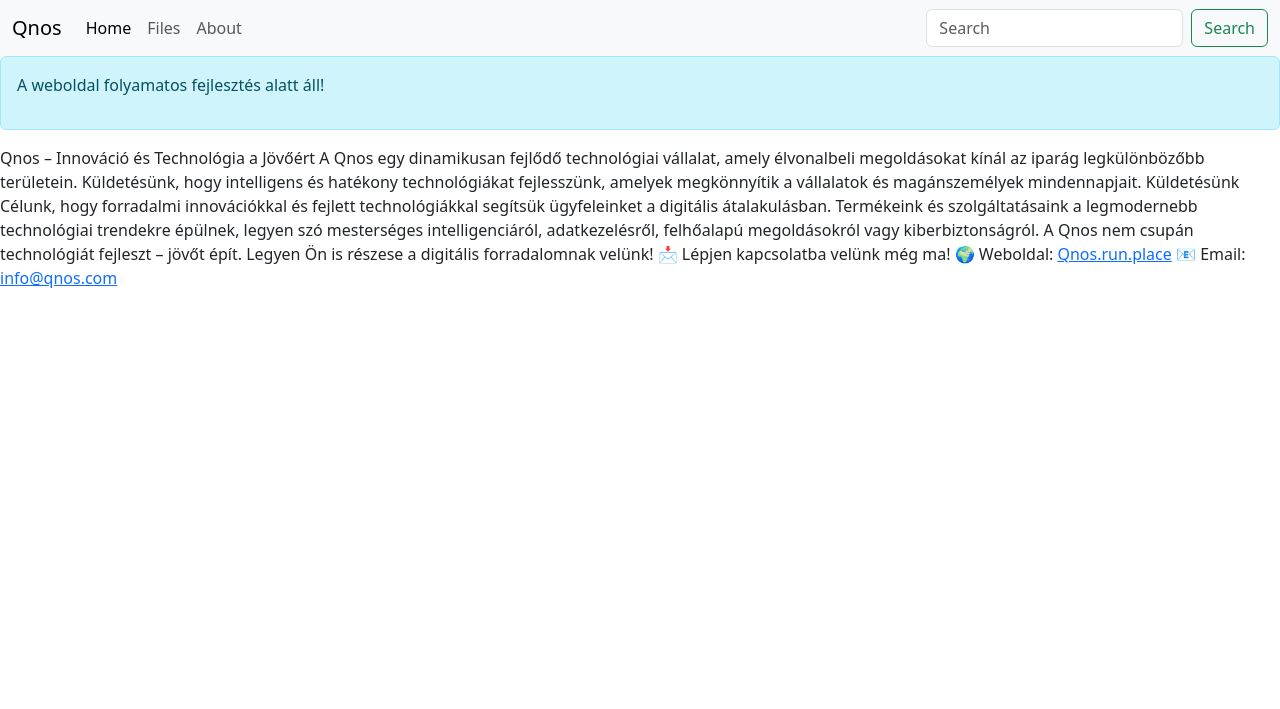
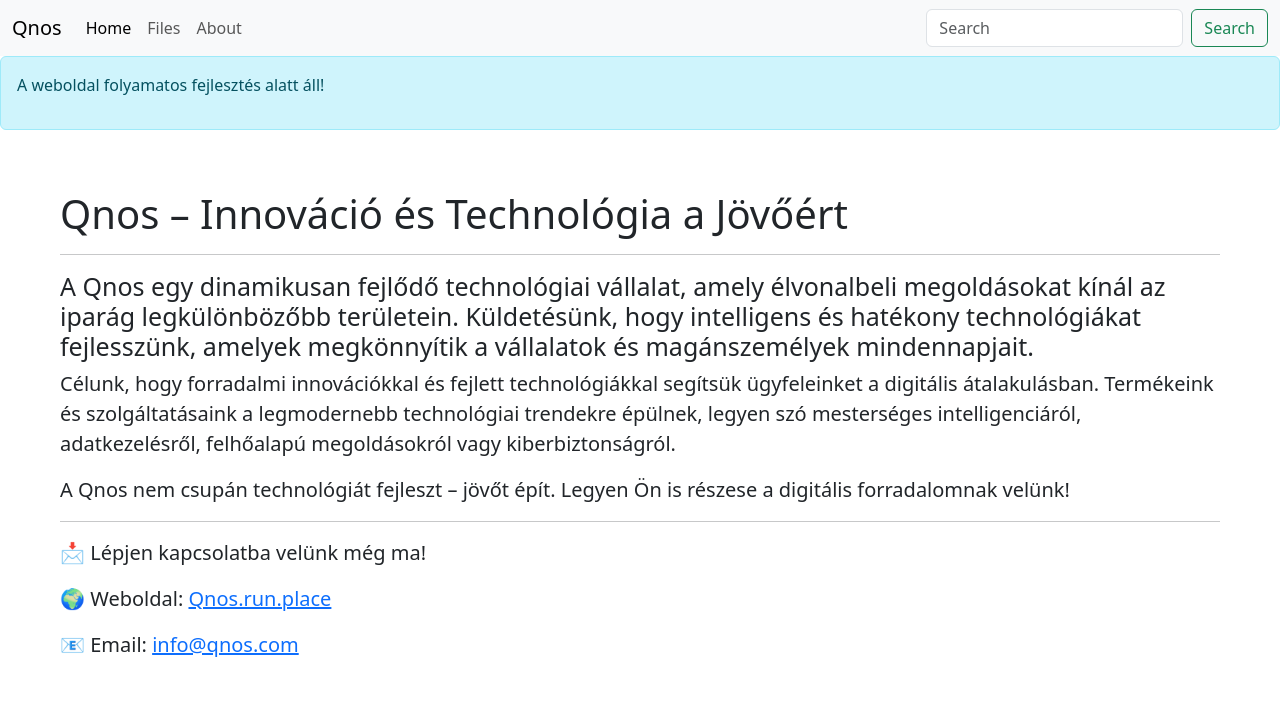
Before and after one commit to davedeveloper007/Qnos, a plain HTML site: page About.html in a window 1280 px wide. Drawn offline with nearby package versions, Linux system fonts and the light colour scheme.

Commit message:
qnos 3.0

```diff
--- a/About.html
+++ b/About.html
@@ -44,20 +44,23 @@
           <p>A weboldal folyamatos fejlesztés alatt áll!</p>
         </div>
 
-        <p>
-          Qnos – Innováció és Technológia a Jövőért
+        <div class="about">
+          <h1>Qnos – Innováció és Technológia a Jövőért</h1>
 
-          A Qnos egy dinamikusan fejlődő technológiai vállalat, amely élvonalbeli megoldásokat kínál az iparág legkülönbözőbb területein. Küldetésünk, hogy intelligens és hatékony technológiákat fejlesszünk, amelyek megkönnyítik a vállalatok és magánszemélyek mindennapjait.
+          <hr>
 
-          Küldetésünk
-          Célunk, hogy forradalmi innovációkkal és fejlett technológiákkal segítsük ügyfeleinket a digitális átalakulásban. Termékeink és szolgáltatásaink a legmodernebb technológiai trendekre épülnek, legyen szó mesterséges intelligenciáról, adatkezelésről, felhőalapú megoldásokról vagy kiberbiztonságról.
+          <h3>A Qnos egy dinamikusan fejlődő technológiai vállalat, amely élvonalbeli megoldásokat kínál az iparág legkülönbözőbb területein. Küldetésünk, hogy intelligens és hatékony technológiákat fejlesszünk, amelyek megkönnyítik a vállalatok és magánszemélyek mindennapjait.</h3>
 
-          A Qnos nem csupán technológiát fejleszt – jövőt épít. Legyen Ön is részese a digitális forradalomnak velünk!
+          <p>Célunk, hogy forradalmi innovációkkal és fejlett technológiákkal segítsük ügyfeleinket a digitális átalakulásban. Termékeink és szolgáltatásaink a legmodernebb technológiai trendekre épülnek, legyen szó mesterséges intelligenciáról, adatkezelésről, felhőalapú megoldásokról vagy kiberbiztonságról.</p>
 
-          📩 Lépjen kapcsolatba velünk még ma!
-          🌍 Weboldal: <a target="_blank" href="Qnos.run.place">Qnos.run.place</a>
-          📧 Email: <a href="info@qnos.com">info@qnos.com</a>
-        </p>
+          <p>A Qnos nem csupán technológiát fejleszt – jövőt épít. Legyen Ön is részese a digitális forradalomnak velünk!</p>
+
+          <hr>
+
+          <p>📩 Lépjen kapcsolatba velünk még ma!</p>
+          <p>🌍 Weboldal: <a target="_blank" href="Qnos.run.place">Qnos.run.place</a></p>
+          <p>📧 Email: <a href="info@qnos.com">info@qnos.com</a></p>
+        </div>
 
 
 
--- a/style.css
+++ b/style.css
@@ -25,3 +25,17 @@ tr:hover{
     height: 100%;
     float: right;
 }
+
+.about{
+    margin: 30px;
+    padding: 30px;
+}
+
+.about h3{
+    font-size: 25px;
+
+}
+
+.about p{
+    font-size: 20px;
+}
```
